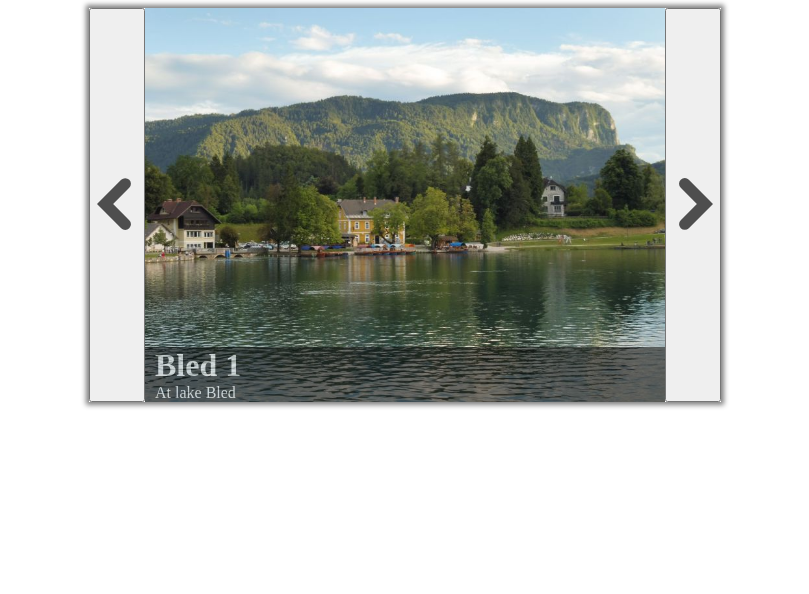
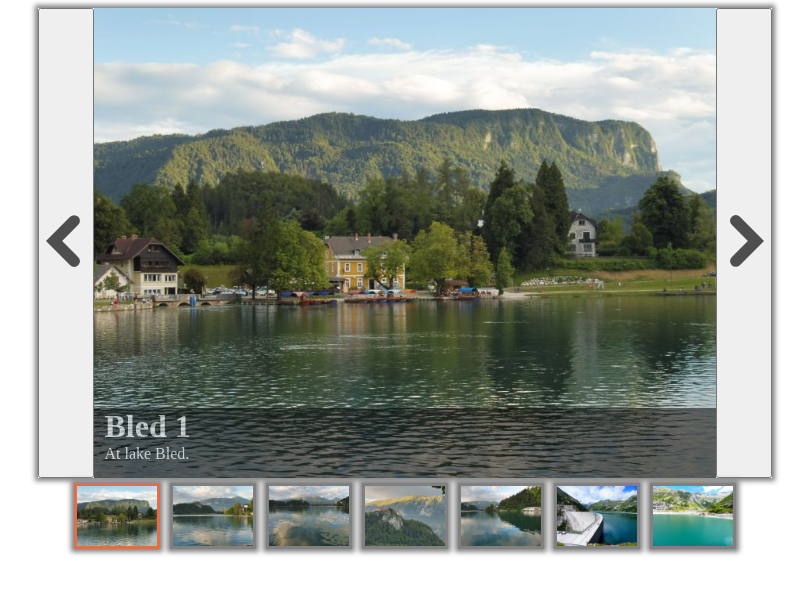
Before and after one commit to nyhp-2020/nyhp-2020.github.io, a plain HTML site: page gallery/index.html in a window 1280 px wide. Shown: the whole page, without its empty margins (235-1044 px from the left). Drawn offline with nearby package versions, Linux system fonts and the light colour scheme.

Commit message:
Upload 0424
Gallery developed.

```diff
--- a/gallery/index.html
+++ b/gallery/index.html
@@ -21,7 +21,11 @@
                 <p id="photo-description"></p>
             </div>
         </div>
+
         <button id="rb"><span class="right"></span></button>
+    </div>
+    <div class="thumbnail-container">
+
     </div>
     <script src="https://ajax.googleapis.com/ajax/libs/jquery/3.3.1/jquery.min.js"></script>
     <script src="scripts.js"></script>
--- a/gallery/scripts.js
+++ b/gallery/scripts.js
@@ -1,64 +1,66 @@
-/* let data = {
-    photo: 'images/photo1.jpg',
-    title: 'My title',
-    description: 'What happened here, why is this a very nice image'
-}; */
 
 let currentPhoto = 0;
 
 let imagesData = [{
     photo: 'images/P1010038.jpg',
     title: 'Bled 1',
-        description: 'At lake Bled'
+    description: 'At lake Bled.'
 },
 {
     photo: 'images/P1010043.jpg',
     title: 'Bled 2',
-        description: 'At lake Bled'
+    description: 'At lake Bled.'
 },
 {
     photo: 'images/P1010051.jpg',
     title: 'Bled 3',
-        description: 'At lake Bled'
+    description: 'At lake Bled.'
 },
 {
     photo: 'images/P1010054.jpg',
     title: 'Bled 4',
-        description: 'At lake Bled'
+    description: 'Bled castle foreground of mountains.'
 },
 {
     photo: 'images/P1010055.jpg',
     title: 'Bled 5',
-        description: 'At lake Bled'
+    description: 'At lake Bled.'
 },
 {
     photo: 'images/P1010098.jpg',
     title: 'Malta Hochalmstraße',
-        description: 'Kölnbrein barrier,Airwalk viewpoint'
+    description: 'Kölnbrein barrier,Airwalk viewpoint.'
 },
 {
     photo: 'images/P1010101.jpg',
     title: 'Malta Hochalmstraße',
-        description: 'Reservoir behind the Kölnbrein barrier'
+    description: 'Reservoir behind the Kölnbrein barrier.'
 }
 ];
+
+//load thumbnails
+imagesData.forEach((item, index) => {
+    $('.thumbnail-container')
+        .append(`<div class="thumbnail" data-index="
+        ${index}"><div class="title">${item.title}</div><img src="${item.photo}" ></div>`);
+});
 
 function loadPicture(num) {
     $('#photo').attr('src', imagesData[num].photo);
     $("#photo-title").text(imagesData[num].title);
     $("#photo-description").text(imagesData[num].description);
+    //selectThumbnail
+    $("div.thumbnail").css("border-color", "grey");
+    $("div.thumbnail").eq(num).css("border-color", "#de6f4e");
 }
 
 $('#photo').attr('width', "100%");
 $('#photo').attr('height', "100%");
 
-/* $('#photo').attr('src', imagesData[currentPhoto].photo);
-$("#photo-title").text(imagesData[currentPhoto].title);
-$("#photo-description").text(imagesData[currentPhoto].description); */
-
 loadPicture(currentPhoto);
 
-$("#lb").on('click', function() {
+//left button
+$("#lb").on('click', function () {
     if (currentPhoto > 0) {
         currentPhoto--;
     } else {
@@ -67,7 +69,8 @@ $("#lb").on('click', function() {
     loadPicture(currentPhoto);
 });
 
-$("#rb").on('click', function() {
+//right button
+$("#rb").on('click', function () {
     if (currentPhoto < imagesData.length - 1) {
         currentPhoto++;
     } else {
@@ -75,3 +78,22 @@ $("#rb").on('click', function() {
     }
     loadPicture(currentPhoto);
 });
+
+//thumbnails
+$('.thumbnail-container').click((event) => {
+    loadPicture(currentPhoto = parseInt($(event.target)
+        .parent()
+        .attr("data-index")));
+});
+
+/* imagesData.forEach((item, index) => {
+    alert($('.thumbnail-container')
+    .append(`<div class="thumbnail" data-index="${index}"><img src="${item.photo}" ></div>`)
+    .children("div:last-child") //last appended child of ".thumbnail-container" !
+    .attr("data-index"));
+}); */
+
+
+/* $('.thumbnail').click((event) => {
+    loadPicture(currentPhoto = parseInt($(event.target).parent().attr("data-index")));
+}); */
--- a/gallery/style.css
+++ b/gallery/style.css
@@ -1,12 +1,15 @@
 body {
     display: flex;
+    flex-direction: column;
+    /* display:block; */
     /* align-items:center; */
-    justify-content: center;
+    /* justify-content: center; */
 }
 
 .picture {
-    width: 50%;
+    width: 58%;
     display: flex;
+    margin: auto;
     box-shadow: 0px 0px 5px 3px grey;
 }
 
@@ -31,7 +34,7 @@ body {
 #photo-description {
     margin: 0;
     margin-left: 10px;
-    margin-bottom: 10px[];
+    margin-bottom: 15px;
 }
 
 button span {
@@ -46,3 +49,54 @@ button span {
 span.right {
     transform: rotate(180deg);
 }
+
+.thumbnail-container {
+    display: flex;
+    align-items: center;
+    justify-content: center;
+}
+
+.thumbnail {
+    width: 80px;
+    height: 60px;
+    margin: 5px;
+    border-style: solid;
+    border-color: #ebedeb;
+    box-shadow: 0px 0px 5px 3px grey;
+    cursor: pointer;
+    /* background-image: url(); */
+    /* background-position: center;
+    background-repeat: no-repeat;
+    background-size: cover; */
+}
+
+/* #selected{
+    margin-top: 0px;
+    border-color: #de6f4e;
+} */
+
+img {
+    max-width: 100%;
+    max-height: 100%;
+    /*  width: 100%;
+    height: 100%; */
+    margin: 0;
+    padding: 0;
+}
+
+.title {
+    visibility: hidden;
+    /* display: none; */
+    background-color: black;
+    color: #fff;
+    text-align: center;
+    border-radius: 6px;
+    padding: 5px 0;
+    position: absolute;
+    bottom: 24%;
+    margin-left: 10px;
+}
+
+.thumbnail:hover .title {
+    visibility: visible;
+}
```
Also changed, not shown: index.html (+1 -0 lines). Lines whose indentation alone changed are shown as unchanged.
